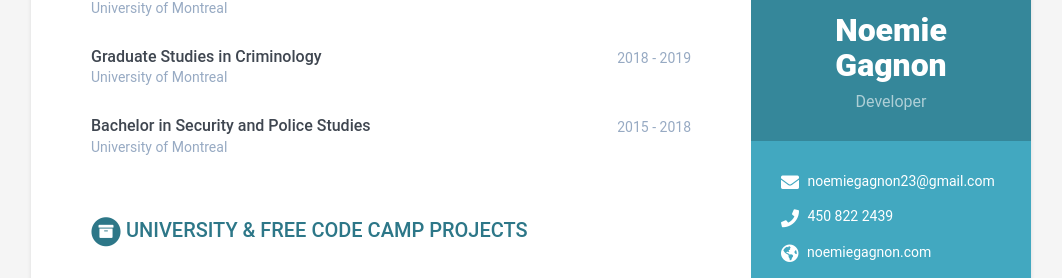
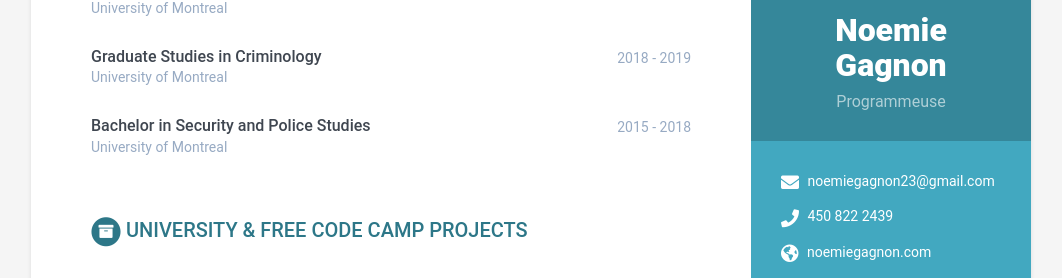
Before and after one commit to noegagnon/cv-fr, a Jekyll site: the page built from index.html, in a window 1280 px wide. Shown: the part 162-440 px from the top of the page, without its empty margins (109-1171 px from the left). Built offline with Jekyll 4.4.1, drawn with Linux system fonts in a browser that asks for light colours.

Commit message:
change nom cv-fr et programmeuse

```diff
--- a/_config.yml
+++ b/_config.yml
@@ -3,7 +3,7 @@
 # Site Settings
 title: My Resume
 url: 'http://webjeda.com'
-baseurl: '/online-cv' #change it according to your repository name
+baseurl: '/cv-fr' #change it according to your repository name
 description: A beautiful Jekyll theme for creating resume
 # Style will be applied only after restarting the build or serve. Just choose one of the options.
 theme_skin: blue # blue turquoise green berry orange ceramic
--- a/_data/data.yml
+++ b/_data/data.yml
@@ -8,7 +8,7 @@ sidebar:
 
     # Profile information
     name: Noemie Gagnon
-    tagline: Developer
+    tagline: Programmeuse
     avatar: udem.png  #place a 100x100 picture inside /assets/images/ folder and provide the name of the file below
 
     # Sidebar links
```
